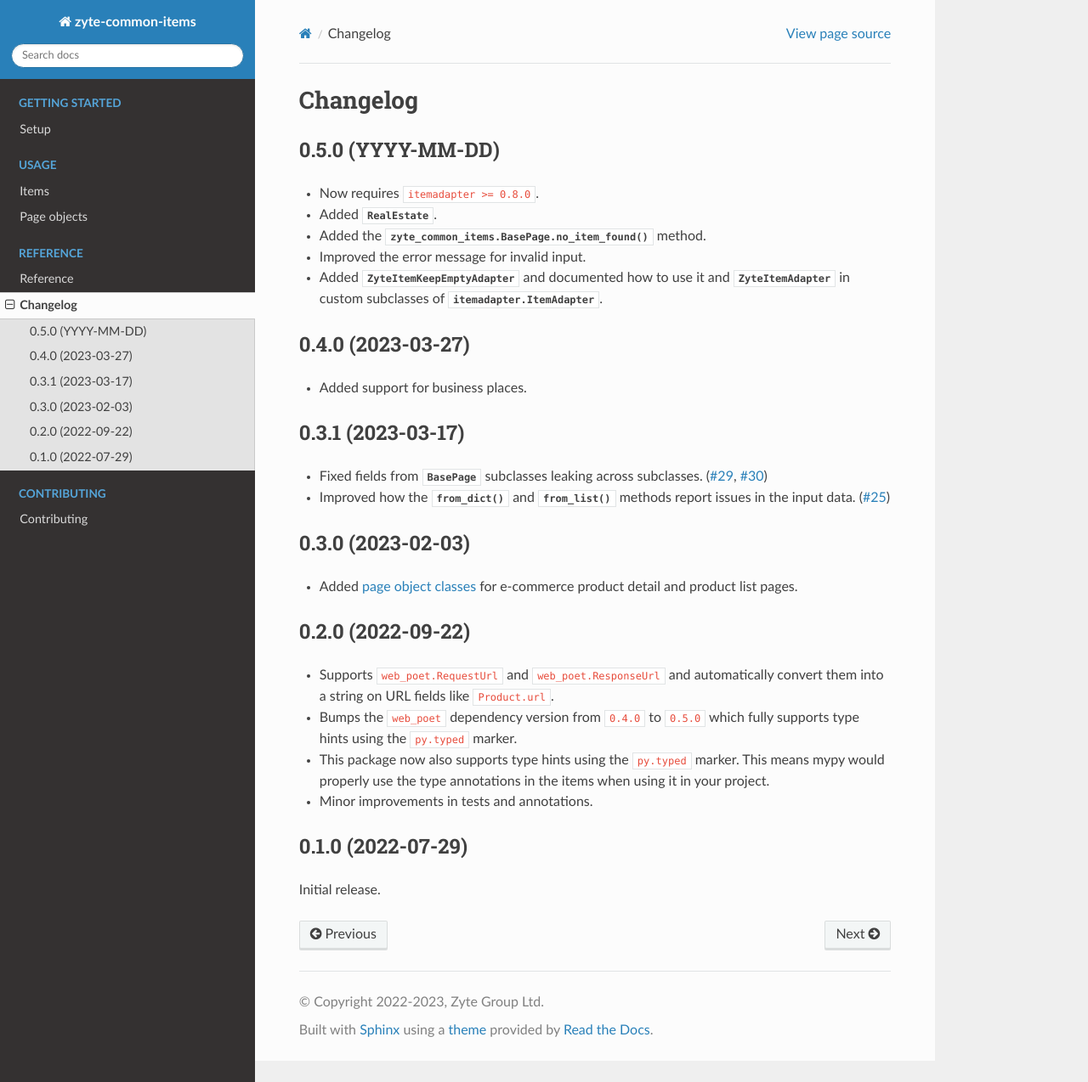
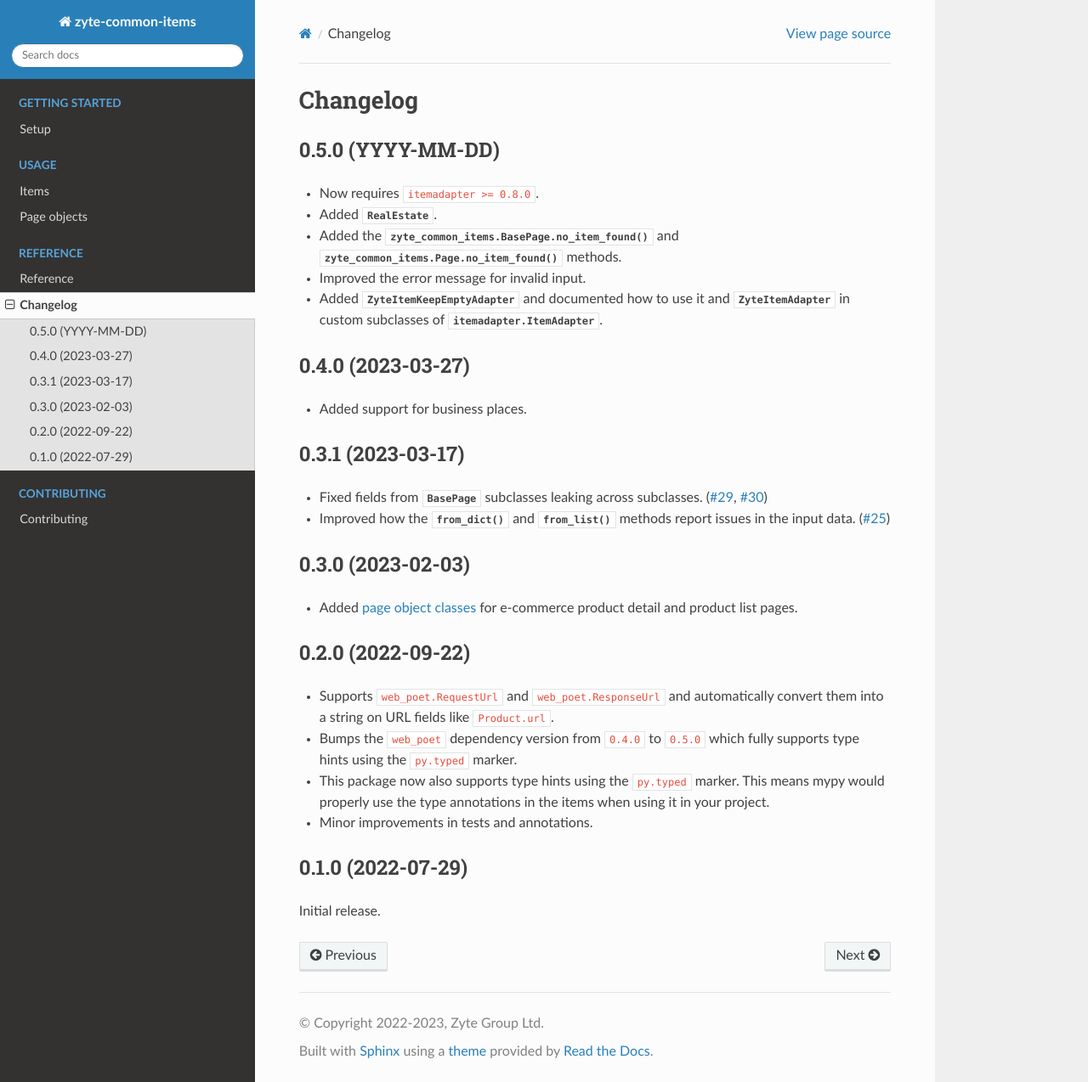
Before and after one commit to zytedata/zyte-common-items, a Sphinx documentation site: the page built from docs/changelog.rst, in a window 1280 px wide and 1274 px high. Shown: the whole window at 85% size. Built offline with Sphinx 7.4.7 and the Read the Docs theme 2.0.0, drawn with Linux system fonts in a browser that asks for light colours; the version number could not be read and is left out.

Commit message:
Add no_item_found() to docs.

```diff
--- a/CHANGELOG.rst
+++ b/CHANGELOG.rst
@@ -9,7 +9,8 @@ Changelog
 
 * Added :class:`~zyte_common_items.RealEstate`.
 
-* Added the :meth:`zyte_common_items.BasePage.no_item_found` method.
+* Added the :meth:`zyte_common_items.BasePage.no_item_found` and
+  :meth:`zyte_common_items.Page.no_item_found` methods.
 
 * Improved the error message for invalid input.
 
--- a/docs/reference/pages.rst
+++ b/docs/reference/pages.rst
@@ -54,6 +54,7 @@ inherit from :class:`~zyte_common_items.BasePage` instead.
 
 .. autoclass:: zyte_common_items.BasePage(**kwargs)
    :show-inheritance:
+   :members: no_item_found
 
    Base class for page object classes that has
    :class:`~zyte_common_items.RequestUrl` as a dependency.
@@ -75,6 +76,7 @@ inherit from :class:`~zyte_common_items.BasePage` instead.
 
 .. autoclass:: zyte_common_items.Page(**kwargs)
    :show-inheritance:
+   :members: no_item_found
 
    Base class for page object classes that has
    :class:`~zyte_common_items.HttpResponse` as a dependency.
```
